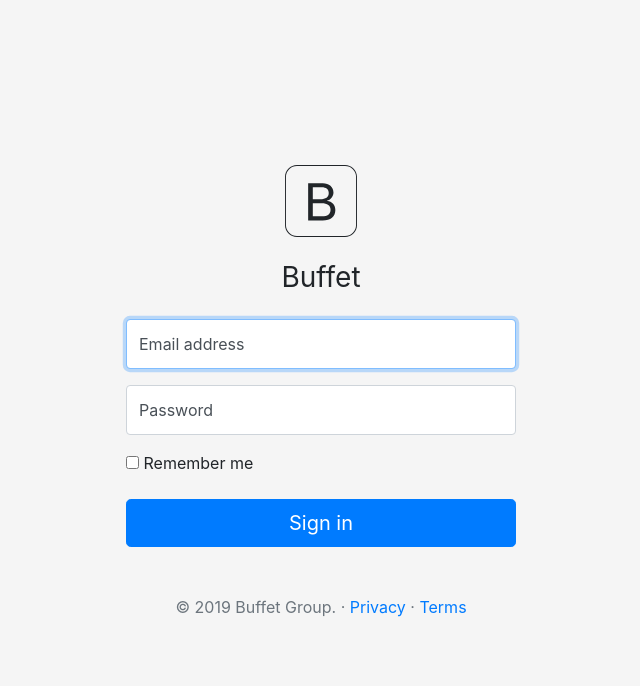
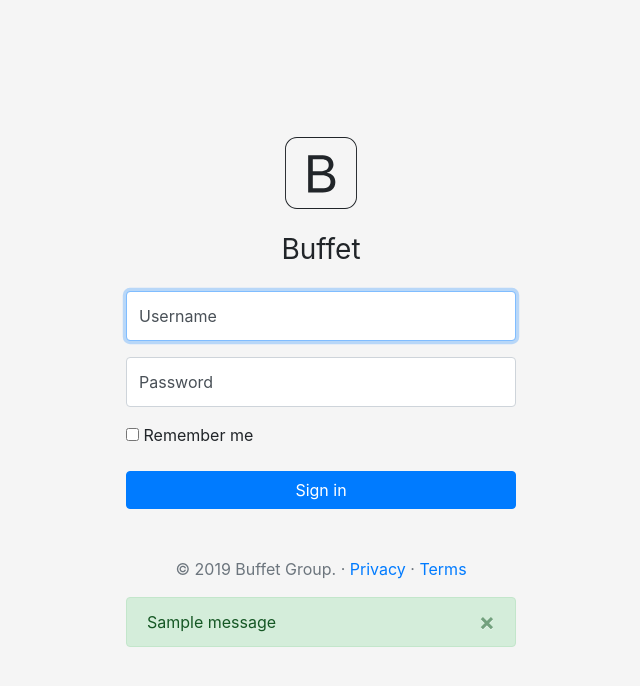
Before and after one commit to em280/buffett, a Flask app: page /login in a window 1280 px wide. Shown: the top 686 px of the page, without its empty margins (319-959 px from the left). Run offline with Flask 2, Linux system fonts and the light colour scheme; one stand-in notice (Sample message) is shown; parts of the project's set-up code (start-up, migrations or seed data) failed here and were passed over; some libraries are stand-ins or nearby versions.

Commit message:
Update login.html

```diff
--- a/templates/login.html
+++ b/templates/login.html
@@ -16,10 +16,22 @@
     <title>Account Login · Buffet Stock Market Game</title>
 
     <!-- Bootstrap core CSS -->
+    <script href="../static/js/push_notifications"></script>
+
+    <script src="https://code.jquery.com/jquery-3.1.1.min.js"></script>
+
+    <script
+      src="https://cdnjs.cloudflare.com/ajax/libs/popper.js/1.14.7/umd/popper.min.js"
+      integrity="sha384-UO2eT0CpHqdSJQ6hJty5KVphtPhzWj9WO1clHTMGa3JDZwrnQq4sF86dIHNDz0W1"
+      crossorigin="anonymous"
+    ></script>
+
     <link
       href="https://stackpath.bootstrapcdn.com/bootstrap/4.3.1/css/bootstrap.min.css"
       rel="stylesheet"
     />
+
+    <script src="https://stackpath.bootstrapcdn.com/bootstrap/4.3.1/js/bootstrap.min.js"></script>
 
     <style>
       .bd-placeholder-img {
@@ -41,7 +53,11 @@
     <link href="../static/css/login.css" rel="stylesheet" />
   </head>
   <body>
-    <form class="form-signin">
+    <!-- Login implementation-->
+    <!-- @author: EM -->
+    <form class="form-signin" action="/login" method="POST">
+      {{ form.csrf_token }}
+      {{ form.hidden_tag() }}
       <div class="text-center mb-4">
         <svg
           xmlns="http://www.w3.org/2000/svg"
@@ -66,25 +82,12 @@
       </div>
 
       <div class="form-label-group">
-        <input
-          type="email"
-          id="inputEmail"
-          class="form-control"
-          placeholder="Email address"
-          required
-          autofocus
-        />
-        <label for="inputEmail">Email address</label>
+        {{ form.username(id="inputUsername", type="text", placeholder="Username", class="form-control", required=true, autofocus=true) }}
+        <label for="inputEmail">Username</label>
       </div>
 
       <div class="form-label-group">
-        <input
-          type="password"
-          id="inputPassword"
-          class="form-control"
-          placeholder="Password"
-          required
-        />
+        {{ form.password(id="inputPassword", placeholder="Password", class="form-control", type="password", required=true) }}
         <label for="inputPassword">Password</label>
       </div>
 
@@ -93,13 +96,37 @@
           <input type="checkbox" value="remember-me" /> Remember me
         </label>
       </div>
-      <button class="btn btn-lg btn-primary btn-block" type="submit">
-        Sign in
-      </button>
+
+      {{ form.submit(class="btn btn-primary btn-block", type="submit") }}
+
       <p class="mt-5 mb-3 text-muted text-center">
         &copy; 2019 Buffet Group. &middot;
         <a href="#">Privacy</a> &middot; <a href="#">Terms</a>
       </p>
+
+      {% with messages = get_flashed_messages(with_categories=true) %} {% if
+      messages %}
+      <div class="flashes">
+        {% for category, message in messages %}
+        <div
+          class="alert alert-{{
+            category
+          }} alert-dismissible fade show form-group"
+          role="alert"
+        >
+          {{ message }}
+          <button
+            type="button"
+            class="close"
+            data-dismiss="alert"
+            aria-label="Close"
+          >
+            <span aria-hidden="true">&times;</span>
+          </button>
+        </div>
+        {% endfor %}
+      </div>
+      {% endif %} {% endwith %}
     </form>
   </body>
 </html>
```
